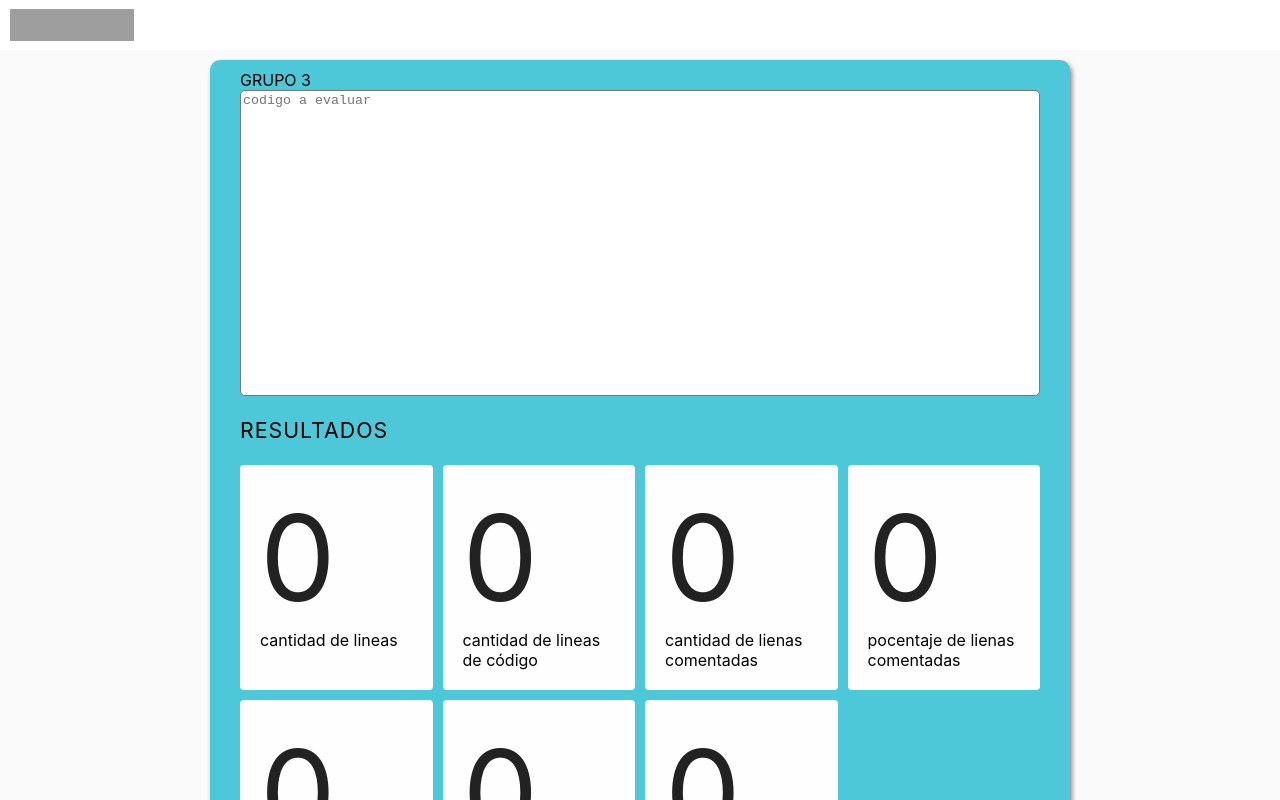
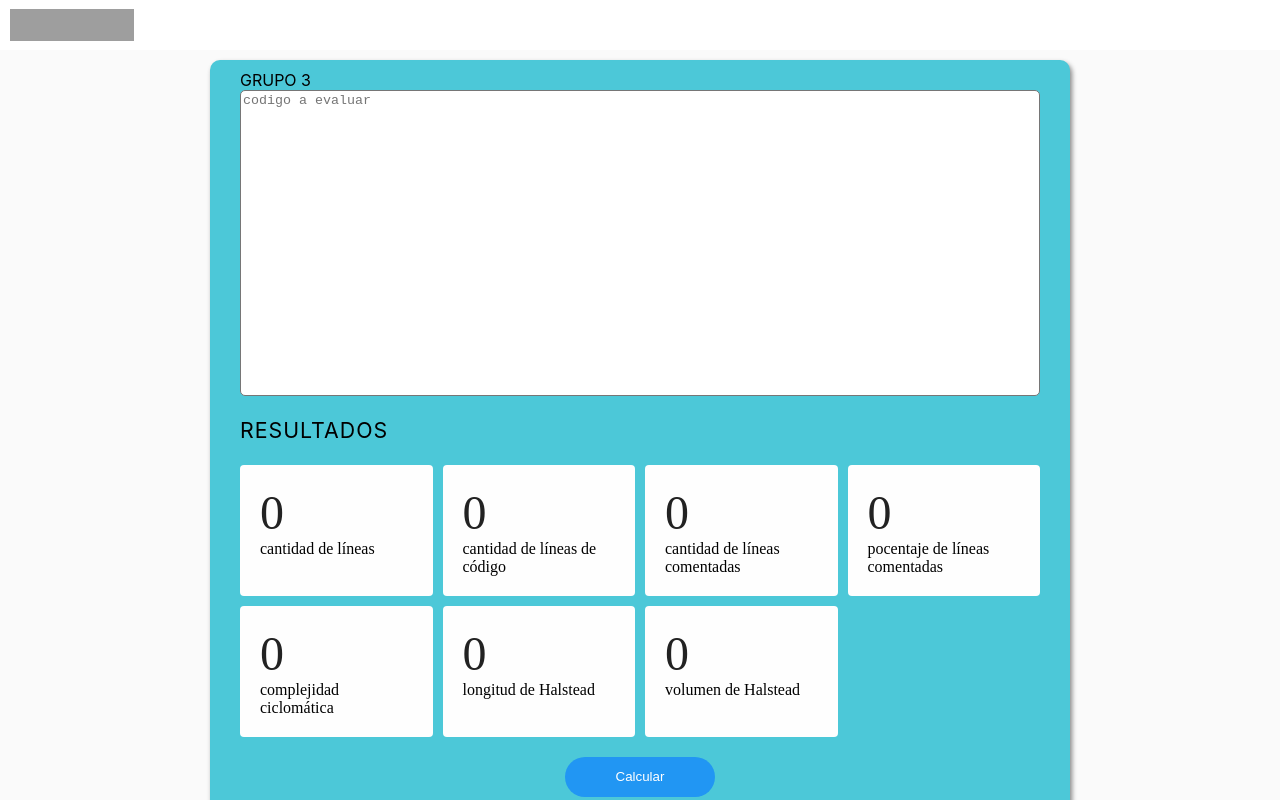
Before and after one commit to facundotourn/testing, a React (Create React App) app: page / in a window 1280 px wide. Shown: the top 800 px of the page. Built offline with nearby package versions, Linux system fonts and the light colour scheme; grey boxes are pictures that could not be loaded.

Commit message:
modificado estilo de los resultados

```diff
--- a/src/components/Result/index.scss
+++ b/src/components/Result/index.scss
@@ -6,9 +6,22 @@
   background-color: #fefefe;
   border-radius: 4px;
   padding: 20px;
+  transition: 200ms ease-in-out;
+
+  .result-value-container {
+    font-size: 48px;
+    font-family: "Fira Sans";
+    color: #222;
+  }
+
+  .result-description-container {
+    font-family: "Fira Sans";
+    font-weight: 300;
+  }
+
+  &:hover {
+    box-shadow: 0 3px 6px rgba(0, 0, 0, 0.16), 0 3px 6px rgba(0, 0, 0, 0.23);
+    transition: 300ms ease-in-out;
+    cursor: default;
+  }
 }
-
-.result-value-container {
-  font-size: 120px;
-  color: #222;
-}
--- a/src/components/TestingForm/index.js
+++ b/src/components/TestingForm/index.js
@@ -16,26 +16,26 @@ export default function TestingForm() {
 
   const outputs = [
     {
-      name: "cantidad de lineas",
+      name: "cantidad de líneas",
       value: cantLineasTotales,
     },
     {
-      name: "cantidad de lineas de código",
+      name: "cantidad de líneas de código",
       value: cantLineasTotales - comentariosSimples,
     },
     {
-      name: "cantidad de lienas comentadas",
+      name: "cantidad de líneas comentadas",
       value: comentariosSimples,
     },
     {
-      name: "pocentaje de lienas comentadas",
+      name: "pocentaje de líneas comentadas",
       value:
         comentariosSimples > 0 && cantLineasTotales > 0
           ? (comentariosSimples / cantLineasTotales) * 100
           : 0,
     },
     {
-      name: "complejidad ciclomatica",
+      name: "complejidad ciclomática",
       value: complejidadCiclomatica,
     },
     {
```
Also changed, not shown: src/components/Result/index.js (+0 -10 lines).
